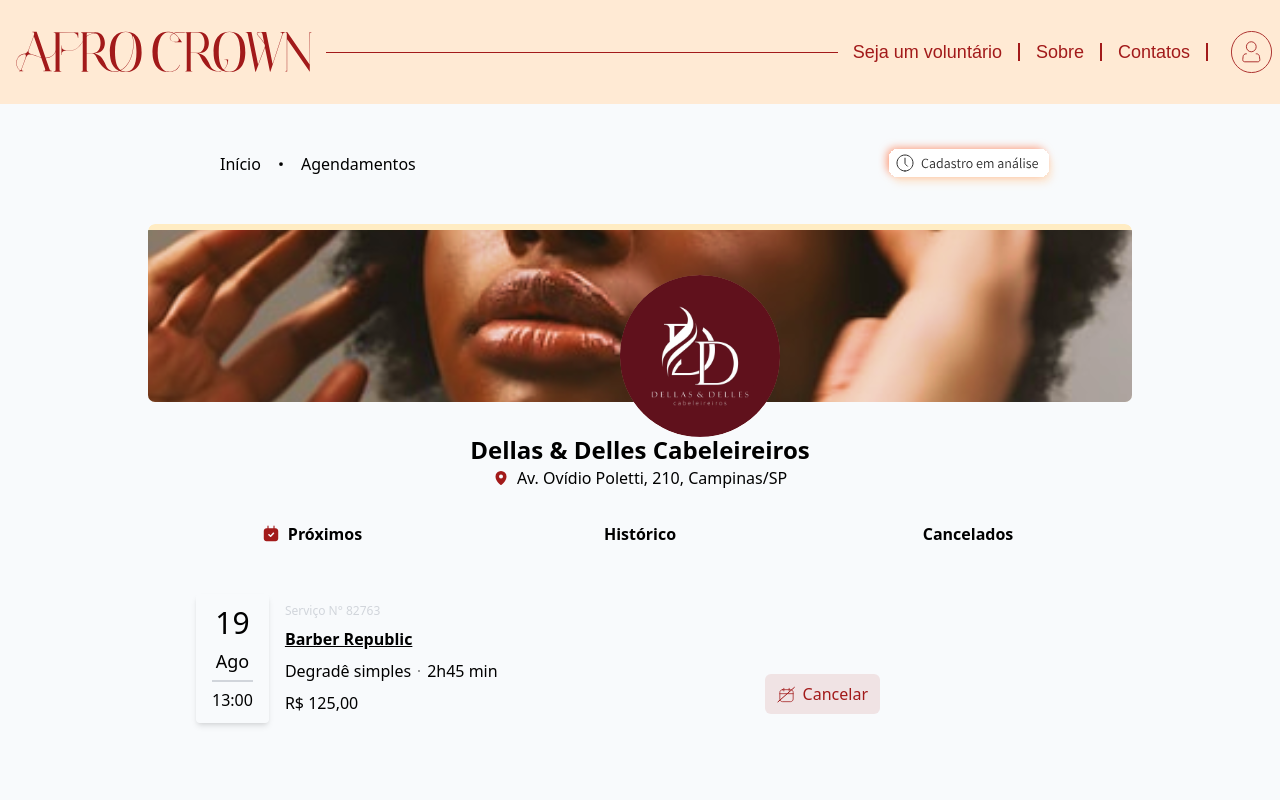
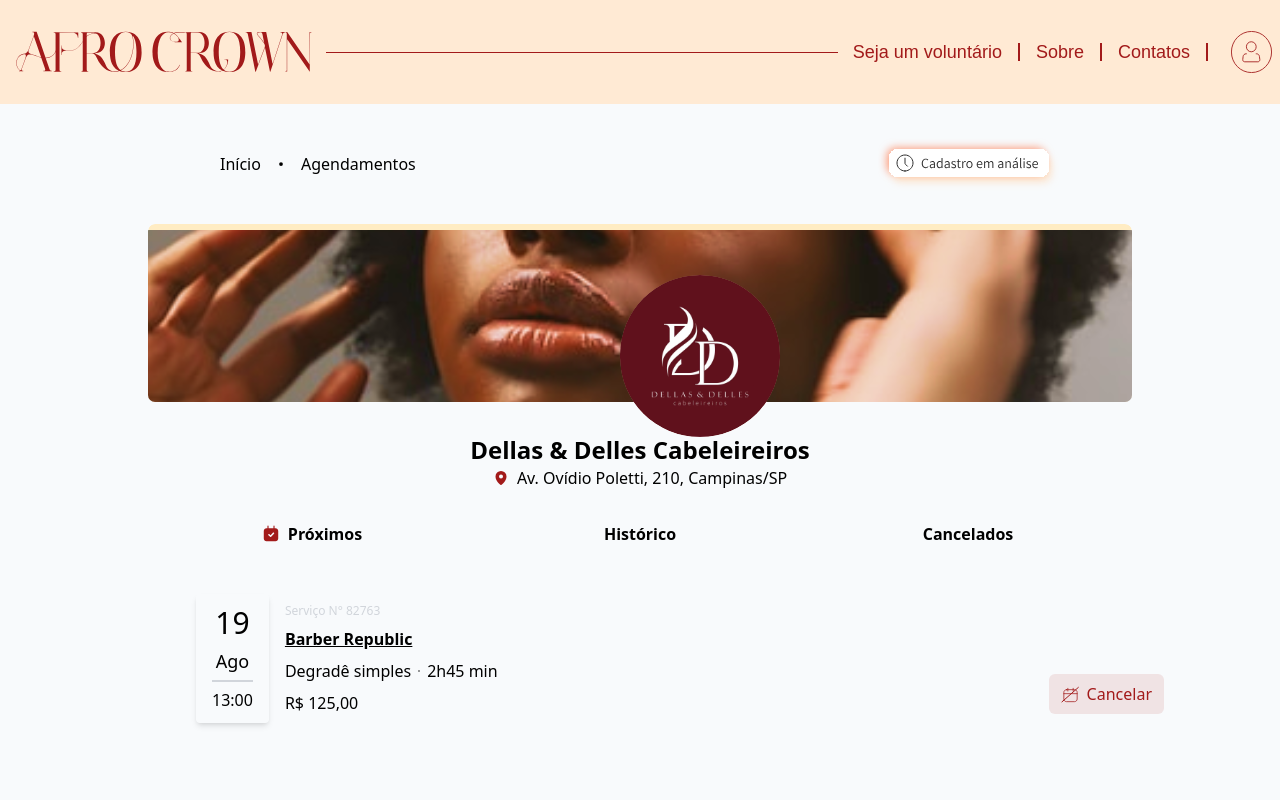
Before and after one commit to Afro-Crown/acw-admin-web, a Next.js app: page /home in a window 1280 px wide. Shown: the top 800 px of the page. Built offline with nearby package versions, Linux system fonts and the light colour scheme; a web font is replaced by a local one.

Commit message:
fix: responsividade

```diff
--- a/src/app/home/components/service-card.tsx
+++ b/src/app/home/components/service-card.tsx
@@ -4,7 +4,7 @@
 
 const ServiceCard = () => {
   return (
-    <section className="flex flex-row justify-between px-1 md:p-2 lg:p-2 w-screen md:w-[700px] lg:w-[984px]max-w-[984px]">
+    <section className="flex flex-row justify-between px-1 md:p-2 lg:p-2 w-screen md:w-[700px] lg:w-[985px] max-w-[984px]">
       <div className="flex flex-row h-[129px] gap-4">
         <div className="flex flex-col items-center justify-around w-10% shadow-md rounded px-4 py-2">
           <span className="text-3xl">19</span>
```
